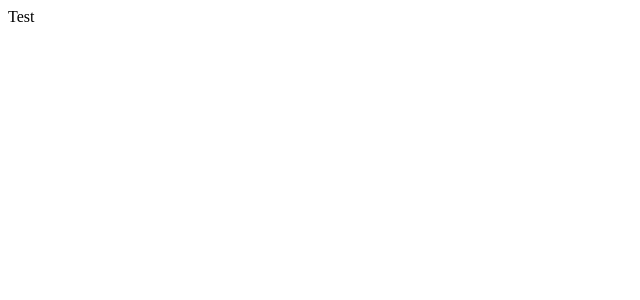
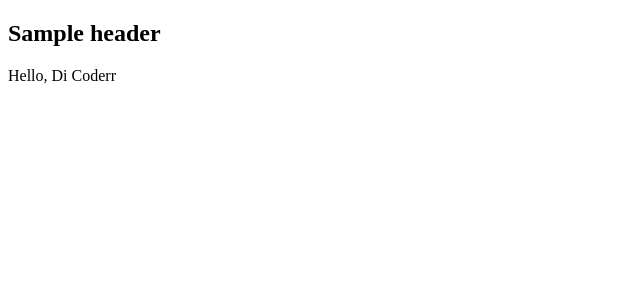
Before and after one commit to dicodingru/book-the-road-to-learn-react, a React app: page / in a window 1280 px wide. Shown: the top 300 px of the page, without its empty margins (0-640 px from the left). Built offline with nearby package versions, Linux system fonts and the light colour scheme; the HTML template or start-up script is replaced by a standard one.

Commit message:
introduction to JSX

```diff
--- /dev/null
+++ b/src/App.js
@@ -0,0 +1,21 @@
+import React, { Component } from 'react';
+
+class App extends Component {
+  render() {
+    const {
+      user: { firstName, lastName },
+    } = this.props;
+    const hello = 'Hello, ';
+    return (
+      <div className="App">
+        <h2>Sample header</h2>
+        <p>
+          {hello}
+          {`${firstName} ${lastName}`}
+        </p>
+      </div>
+    );
+  }
+}
+
+export default App;
--- a/src/index.js
+++ b/src/index.js
@@ -1,4 +1,8 @@
 import React from 'react';
 import ReactDOM from 'react-dom';
+import App from './App';
 
-ReactDOM.render(<div>Test</div>, document.getElementById('root'));
+ReactDOM.render(
+  <App user={{ firstName: 'Di', lastName: 'Coderr' }} />,
+  document.getElementById('root')
+);
```
